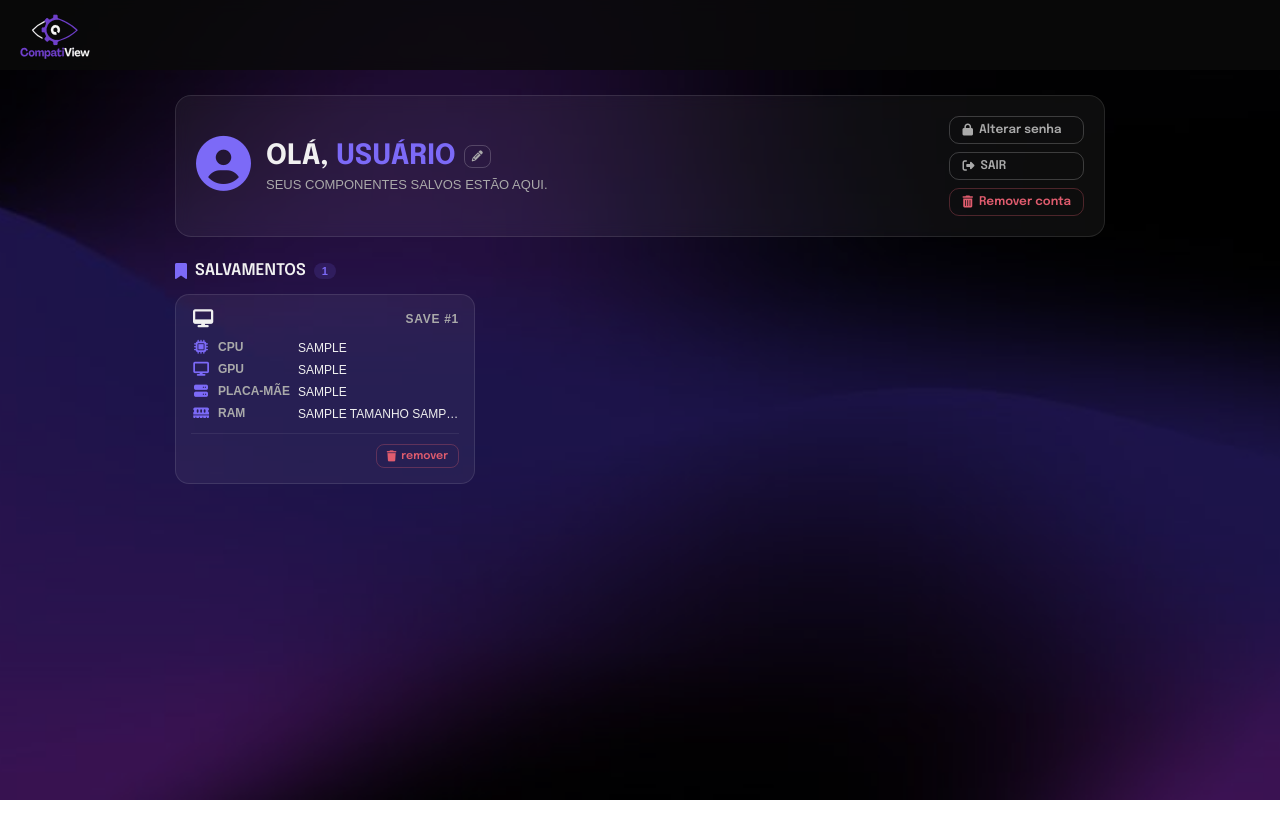
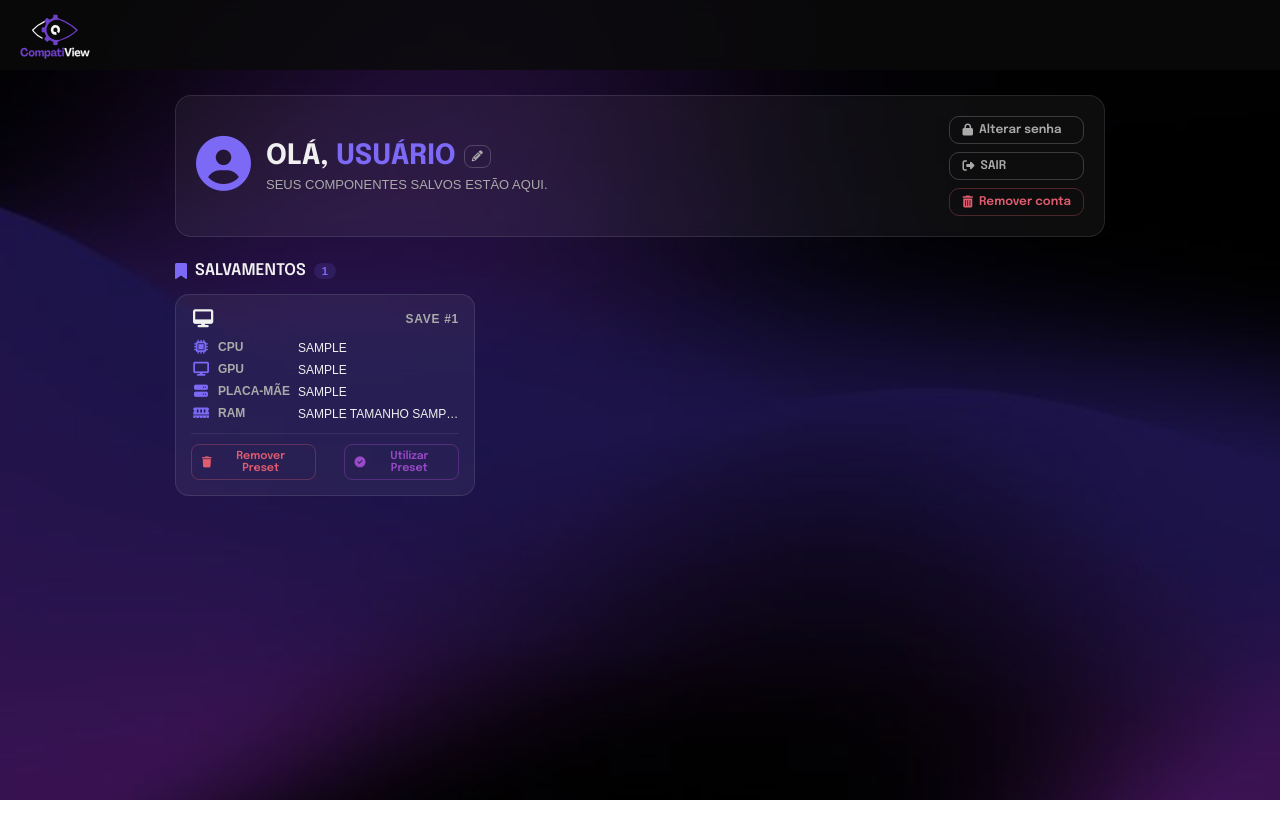
Before and after one commit to Nycolas-Dleon/CompatiView, a Flask app: template app/templates/user/perfil.html in a window 1280 px wide. Shown: the top 840 px of the page. Run offline with Flask 3, Linux system fonts and the light colour scheme; the template is opened without the code that fills it: most values are stand-ins (such as "Sample title", 1, 10 or a date in 2020); some web fonts are replaced.

Commit message:
style: adiciona botao de utilizacao de preset salvo

```diff
--- a/app/data/users.csv
+++ b/app/data/users.csv
@@ -1 +1,2 @@
 usuario;senha;salvamentos
+wesley;scrypt:32768:8:1$PChVLXXwXbkCCLB1$71cda035d233fc9ce8bf1e42b677e7d79ae0ddd86cc6e8174c788ec35bb904d039a798a4daab6ca962ec4d9630083669c5c583d59ae877fdb3c5158a9c964d9c;[{"cpu_user": "AMD Ryzen 5 7600X", "gpu_user": "Radeon RX 9060 XT 16GB - Sapphire PULSE", "motherboard_user": "MSI MAG B650 TOMAHAWK WIFI", "ram_user": {"quantidade": "2", "tamanho": "16GB", "tipo": "DDR4"}, "id": 0}, {"cpu_user": "AMD Ryzen 5 7600X", "gpu_user": "Radeon RX 9060 XT 16GB - Sapphire PULSE", "motherboard_user": "MSI MAG B650 TOMAHAWK WIFI", "ram_user": {"quantidade": "2", "tamanho": "16GB", "tipo": "DDR4"}, "id": 1}, {"cpu_user": "AMD Ryzen 5 7600X", "gpu_user": "Radeon RX 9060 XT 16GB - Sapphire PULSE", "motherboard_user": "MSI MAG B650 TOMAHAWK WIFI", "ram_user": {"quantidade": "2", "tamanho": "16GB", "tipo": "DDR4"}, "id": 2}, {"cpu_user": "AMD Ryzen 5 7600X", "gpu_user": "Radeon RX 9060 XT 16GB - Sapphire PULSE", "motherboard_user": "MSI MAG B650 TOMAHAWK WIFI", "ram_user": {"quantidade": "2", "tamanho": "16GB", "tipo": "DDR4"}, "id": 3}, {"cpu_user": "AMD Ryzen 5 7600X", "gpu_user": "Radeon RX 9060 XT 16GB - Sapphire PULSE", "motherboard_user": "MSI MAG B650 TOMAHAWK WIFI", "ram_user": {"quantidade": "2", "tamanho": "16GB", "tipo": "DDR4"}, "id": 4}, {"cpu_user": "AMD Ryzen 5 7600X", "gpu_user": "Radeon RX 9060 XT 16GB - Sapphire PULSE", "motherboard_user": "MSI MAG B650 TOMAHAWK WIFI", "ram_user": {"quantidade": "2", "tamanho": "16GB", "tipo": "DDR4"}, "id": 5}]
--- a/app/static/css/perfil.css
+++ b/app/static/css/perfil.css
@@ -253,6 +253,7 @@
     justify-content: flex-end;
     border-top: 1px solid rgba(255, 255, 255, 0.07);
     padding-top: 1rem;
+    gap: 2.8rem;
 }
 
 .card-acoes form {
@@ -273,6 +274,16 @@
     display: inline-flex;
     align-items: center;
     gap: 0.5rem;
+}
+
+.btn-selecionar {
+    color: #9a4ac8;
+    border-color: rgba(186, 82, 224, 0.3);
+}
+
+.btn-selecionar:hover {
+    background: rgba(206, 92, 224, 0.15);
+    border-color: #c15ce0;
 }
 
 .btn-remover {
--- a/app/templates/user/perfil.html
+++ b/app/templates/user/perfil.html
@@ -90,7 +90,14 @@
                         <input type="hidden" name="csrf_token" value="{{ csrf_token() }}">
                         <input type="hidden" name="save_id" value="{{ item.id }}">
                         <button type="submit" class="btn-card btn-remover" title="remover salvamento">
-                            <i class="fa-solid fa-trash"></i> remover
+                            <i class="fa-solid fa-trash"></i> Remover Preset
+                        </button>
+                    </form>
+                    <form method="post" action="{{ url_for('user.selecionar_salvamento') }}">
+                        <input type="hidden" name="csrf_token" value="{{ csrf_token() }}">
+                        <input type="hidden" name="save_id" value="{{ item.id }}">
+                        <button type="submit" class="btn-card btn-selecionar" title="utilizar preset">
+                            <i class="fa-solid fa-circle-check"></i> Utilizar Preset
                         </button>
                     </form>
                 </div>
--- a/app/user/routes.py
+++ b/app/user/routes.py
@@ -103,3 +103,8 @@ def remover_salvamento():
     append_components(saves_usuario, nome_usuario)
     flash('Seu save foi removido com sucesso!', 'sucess')
     return redirect(url_for('user.perfil'))
+
+@user_bp.route('/selecionar-salvamento', methods=['POST', 'GET'])
+@login_required
+def selecionar_salvamento():
+    pass
```
